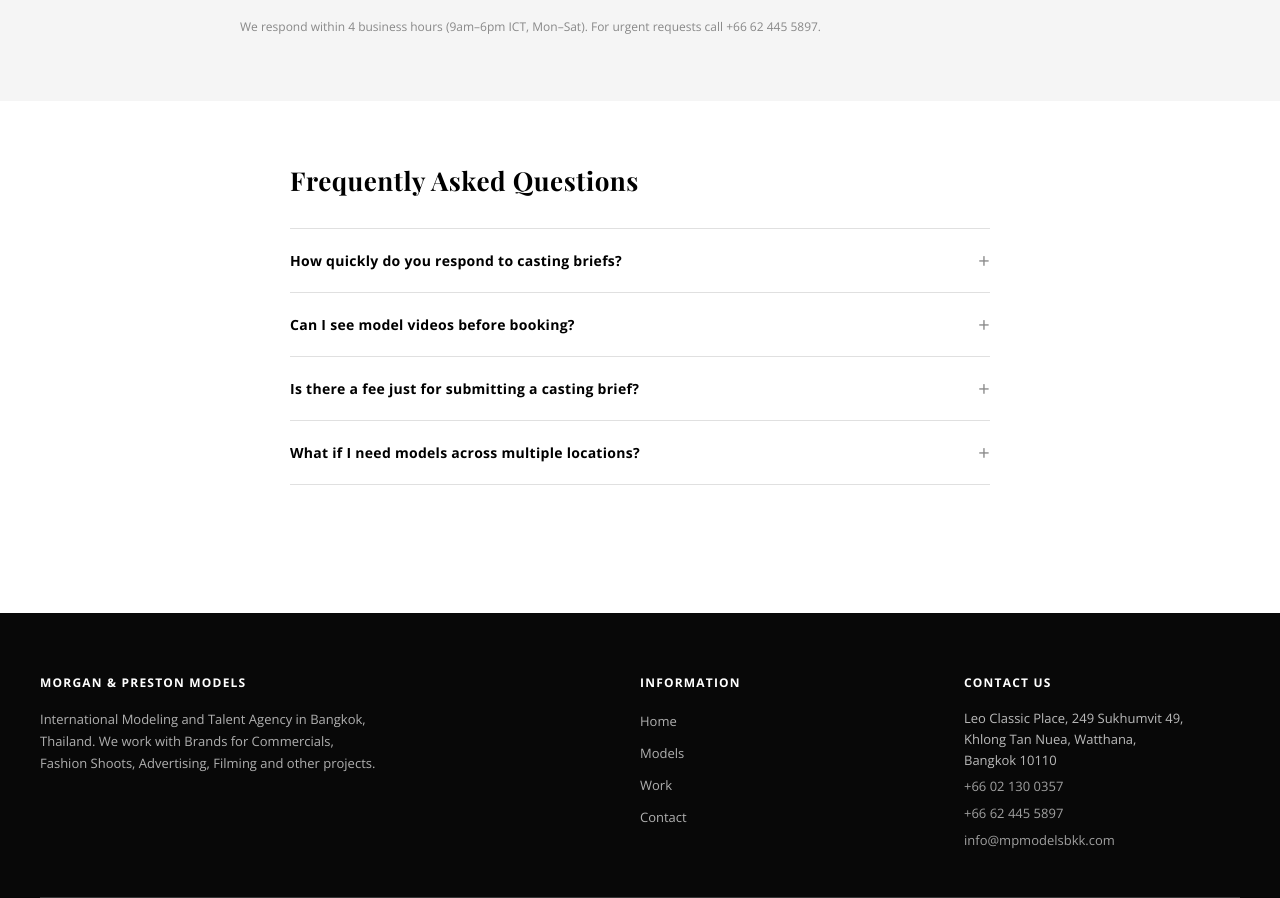
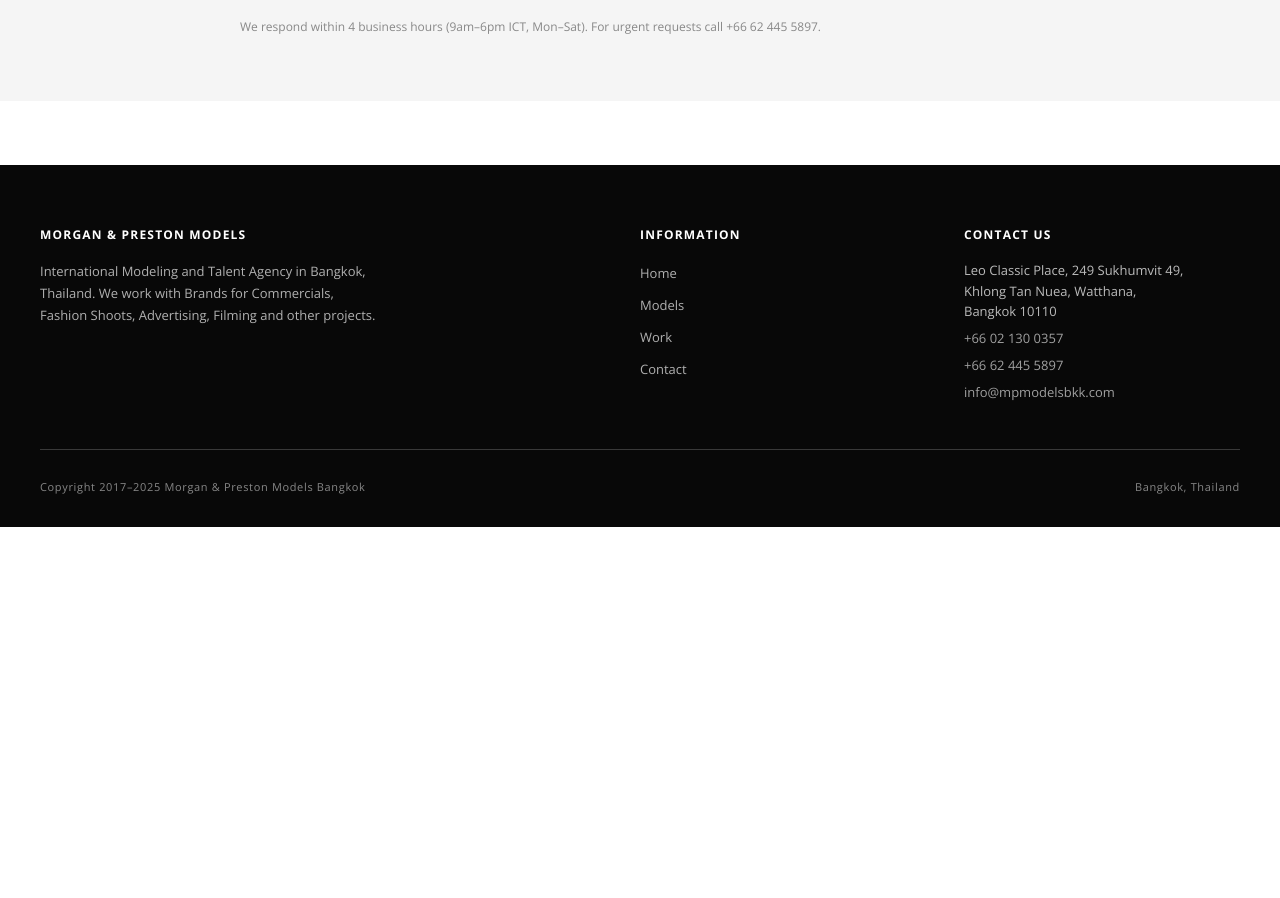
Before and after one commit to alisasanhoom-cyber/lalalisa, a plain HTML site: page casting.html in a window 1280 px wide. Shown: the part 1081-1979 px from the top of the page. After the commit the page ends 1608 px from the top, so only its background shows below. Drawn offline with nearby package versions, Linux system fonts and the light colour scheme; a web font is replaced by a local one.

Commit message:
Remove FAQ section from casting page

```diff
--- a/casting.html
+++ b/casting.html
@@ -153,38 +153,6 @@
       </div>
     </section>
 
-    <!-- FAQ -->
-    <section class="about-section">
-      <div class="about-inner--centered" style="max-width:700px">
-        <h2 class="section-heading" style="text-align:center;margin-bottom:32px">Frequently Asked Questions</h2>
-        <ul class="faq-list">
-          <li class="faq-item">
-            <button class="faq-question">How quickly do you respond to casting briefs?</button>
-            <div class="faq-answer">
-              <p>We aim to respond with model options within 4 business hours of receiving your brief (during Bangkok business hours, 9am–6pm ICT, Monday–Saturday). For urgent same-day bookings, call us directly on +66 62 445 5897.</p>
-            </div>
-          </li>
-          <li class="faq-item">
-            <button class="faq-question">Can I see model videos before booking?</button>
-            <div class="faq-answer">
-              <p>Yes. Many of our models have video reels available. Mention in your brief that you'd like to see video content and we'll include it in the model proposals we send you.</p>
-            </div>
-          </li>
-          <li class="faq-item">
-            <button class="faq-question">Is there a fee just for submitting a casting brief?</button>
-            <div class="faq-answer">
-              <p>No. Submitting a brief and receiving model proposals is completely free. You only pay once you confirm a booking with a model.</p>
-            </div>
-          </li>
-          <li class="faq-item">
-            <button class="faq-question">What if I need models across multiple locations?</button>
-            <div class="faq-answer">
-              <p>We have models based in Bangkok, Phuket, Chiang Mai, and Koh Samui, and many are available to travel. Note your locations in the Additional Notes field and we'll coordinate across regions for you. See our <a href="regions.html" style="color:var(--teal)">coverage page</a> for details.</p>
-            </div>
-          </li>
-        </ul>
-      </div>
-    </section>
 
   </main>
 
```
